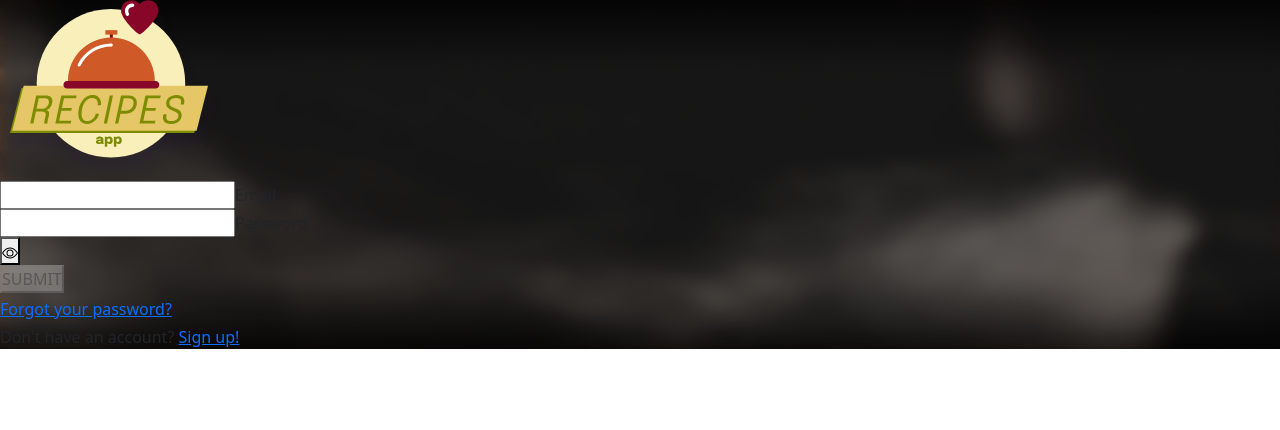
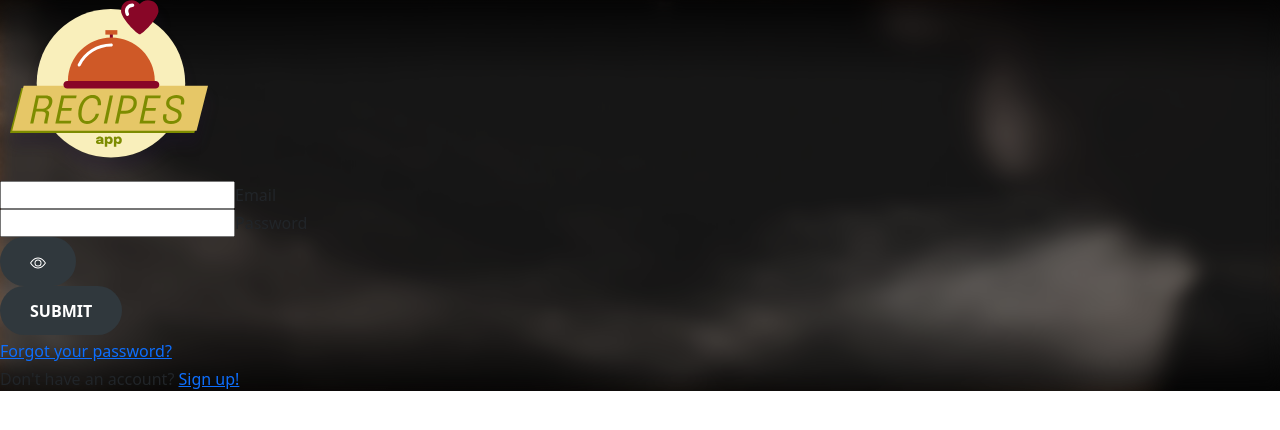
Before and after one commit to kauancarniel/Recipes-App, a React (Create React App) app: page / in a window 1280 px wide. Shown: the top 430 px of the page. Built offline with nearby package versions, Linux system fonts and the light colour scheme.

Commit message:
not found page completa

```diff
--- /dev/null
+++ b/src/Pages/NotFound.css
@@ -0,0 +1,24 @@
+button {
+  padding: 12.5px 30px;
+  border: 0;
+  border-radius: 100px;
+  background-color: #30383d;
+  color: #ffffff;
+  font-weight: Bold;
+  transition: all 0.5s;
+  -webkit-transition: all 0.5s;
+}
+
+button:hover {
+  background-color: #30383d;
+  box-shadow: 0 0 20px #6fc5ff50;
+  transform: scale(1.1);
+}
+
+button:active {
+  background-color: #30383d;
+  transition: all 0.25s;
+  -webkit-transition: all 0.25s;
+  box-shadow: none;
+  transform: scale(0.98);
+}
--- a/src/Pages/NotFound.jsx
+++ b/src/Pages/NotFound.jsx
@@ -1,7 +1,13 @@
 import React from 'react';
+import { useHistory } from 'react-router';
 import img from '../images/imgNotFounded.png';
+import './NotFound.css';
 
 export default function NotFound() {
+  const history = useHistory();
+  const exit = () => {
+    history.push('/meals');
+  };
   return (
     <div
       className="flex justify-center items-center my-auto
@@ -9,19 +15,7 @@ export default function NotFound() {
     >
       <img src={ img } alt="asd" className="mt-30" />
       <h1>Page Not Found</h1>
-      <button
-        className="cursor-pointer duration-200 hover:scale-125 active:scale-100"
-        title="Go To Homee"
-      >
-        <svg xmlns="http://www.w3.org/2000/svg" width="50px" height="50px" viewBox="0 0 24 24" className="stroke-blue-300">
-          <path
-            strokeLinejoin="round"
-            strokeLinecap="round"
-            strokeWidth="1.5"
-            d="M11 6L5 12M5 12L11 18M5 12H19"
-          />
-        </svg>
-      </button>
+      <button onClick={ exit }>Back to Home</button>
     </div>
   );
 }
```
